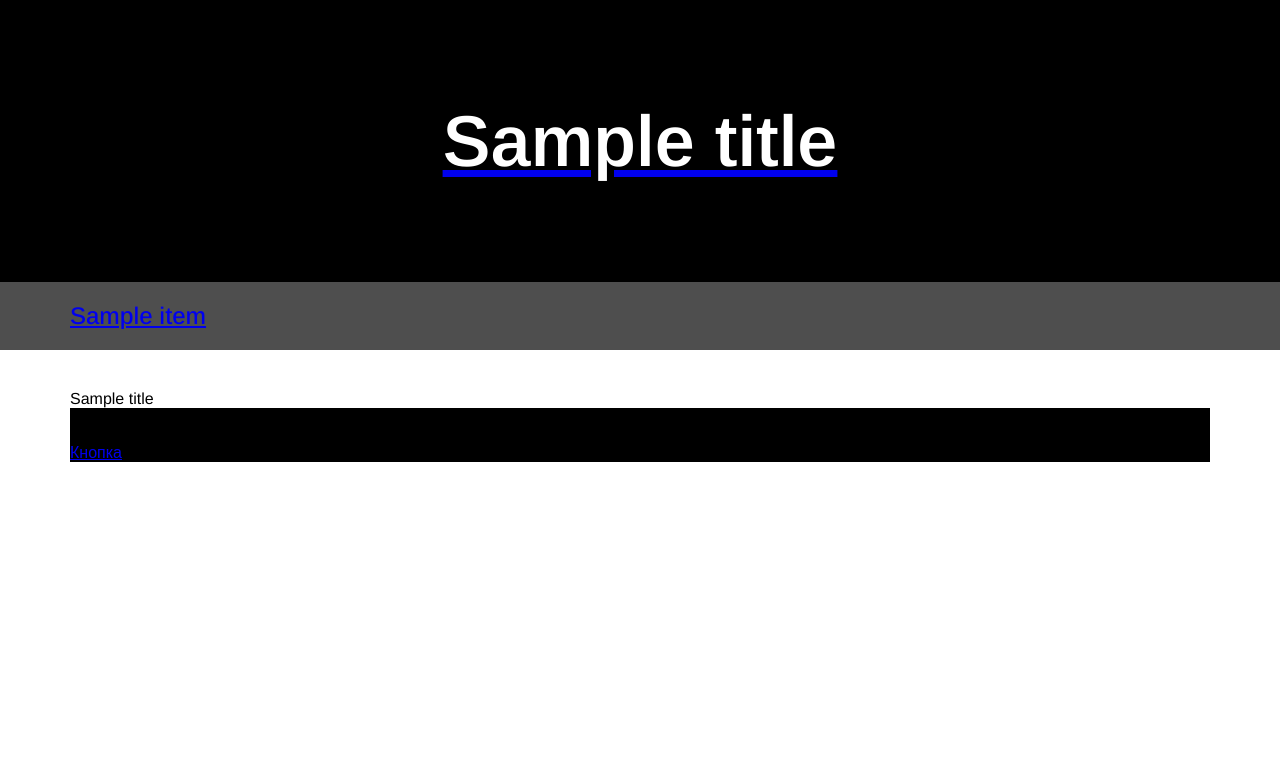
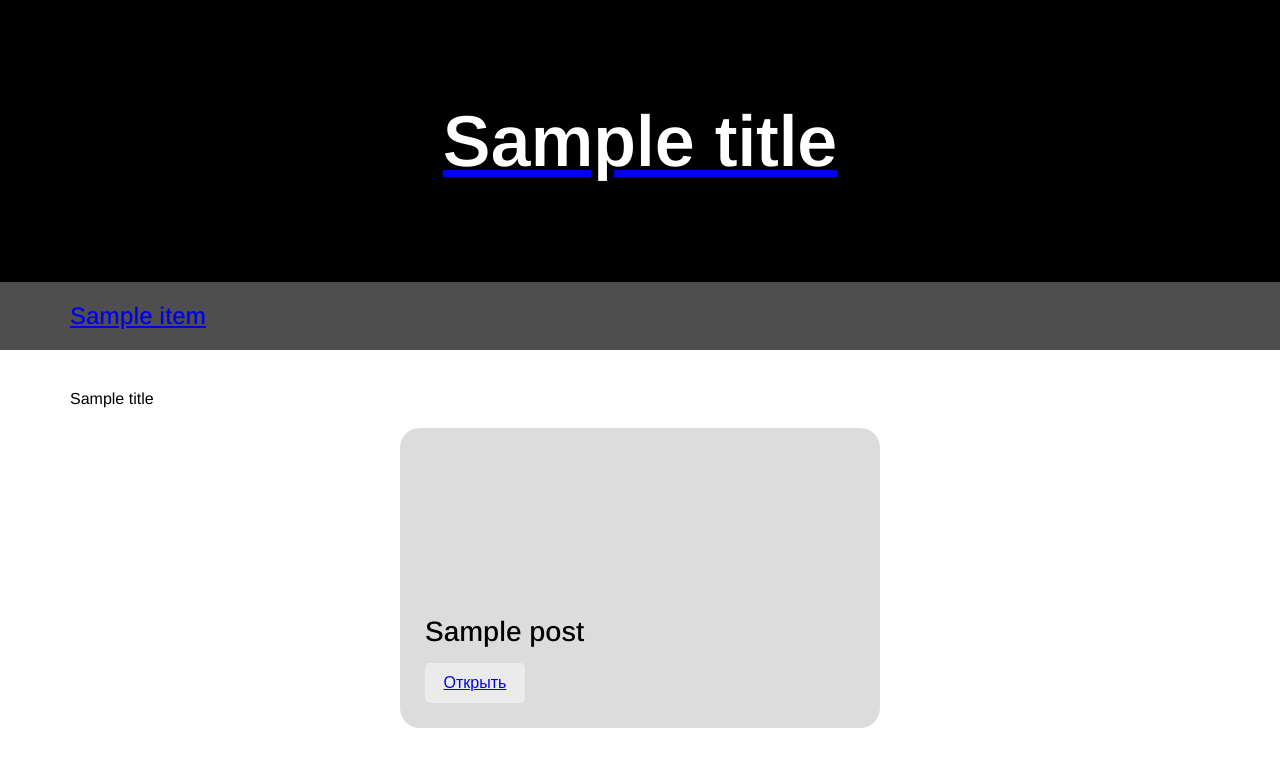
Before and after one commit to XvisionPro/FullStackApp, a Django app: template Backend/personalsite/blog/templates/blog/portfolio.html in a window 1280 px wide. Shown: the top 767 px of the page. Run offline with Django 4.2, Linux system fonts and the light colour scheme; tables that the repository leaves empty hold one stand-in row (values such as "Sample post"); the template is opened without the code that fills it: values that come from a table or form of the project are taken from there, most other values are stand-ins (such as "Sample title", 1, 10 or a date in 2020).

Commit message:
Add cards

```diff
--- a/Backend/personalsite/blog/models.py
+++ b/Backend/personalsite/blog/models.py
@@ -7,10 +7,11 @@ from django.utils.translation import gettext_lazy as _
 
 # Create your models here.
 
-class User(AbstractBaseUser):
-    username = None
-    email = models.EmailField(_('email_address'), unique=True, max_length = 200)
+class CustomUser(AbstractBaseUser):
+    username = models.CharField(max_length=50, unique=True,verbose_name='Имя пользователя')
     welcomeCode = models.CharField(verbose_name='Код приглашения',unique=True, max_length=50, null=True)
+
+    USERNAME_FIELD = 'username'
 
     def __str__(self):
         return self.username
--- /dev/null
+++ b/Backend/personalsite/blog/static/blog/css/posts.css
@@ -0,0 +1,23 @@
+.portfolio__posts{
+    display: flex;
+    justify-content: space-around;
+    margin: 20px;
+    gap: 20px;
+}
+
+.portfolio__post{
+    display: flex;
+    flex-direction: column;
+    gap: 15px;
+    width: 30em;
+    height: 300px;
+    padding: 25px;
+    border-radius: 20px;
+    background-color: gainsboro;
+    justify-content: flex-end;
+}
+
+.post__title{
+    font-size: 28px;
+    font-weight: 500;
+}
--- a/Backend/personalsite/blog/static/blog/css/style.css
+++ b/Backend/personalsite/blog/static/blog/css/style.css
@@ -1,4 +1,6 @@
 @import url('https://fonts.googleapis.com/css2?family=Arimo:wght@400;500;600;700&display=swap');
+@import url('./posts.css');
+
 
 *, *::before, *::after {
     padding: 0;
@@ -58,6 +60,12 @@
     font-weight: 500;
 }
 
-.portfolio__posts{
-    background-color: black;
+.btn{
+    display: flex;
+    width: 100px;
+    height: 40px;
+    background-color: #ecebeb;
+    border-radius: 5px;
+    justify-content: center;
+    align-items: center;
 }
--- a/Backend/personalsite/blog/templates/blog/portfolio.html
+++ b/Backend/personalsite/blog/templates/blog/portfolio.html
@@ -8,7 +8,7 @@
         <div class="portfolio__post">
             <img src="#" alt="">
             <p class="post__title">{{p.title}}</p>
-            <a href="{{p.get_absolute_url}}" class="post__btn btn">Кнопка</a>
+            <a href="{{p.get_absolute_url}}" class="post__btn btn">Открыть</a>
         </div>
         {% endfor %}
     </div>
--- a/Backend/personalsite/personalsite/settings.py
+++ b/Backend/personalsite/personalsite/settings.py
@@ -119,7 +119,7 @@ AUTH_PASSWORD_VALIDATORS = [
 # Internationalization
 # https://docs.djangoproject.com/en/4.2/topics/i18n/
 
-LANGUAGE_CODE = 'en-us'
+LANGUAGE_CODE = 'ru-RU'
 
 TIME_ZONE = 'UTC'
 
@@ -127,6 +127,7 @@ USE_I18N = True
 
 USE_TZ = True
 
+#AUTH_USER_MODEL = 'blog.CustomUser'
 
 # Static files (CSS, JavaScript, Images)
 # https://docs.djangoproject.com/en/4.2/howto/static-files/
```
Also changed, not shown: Backend/personalsite/blog/migrations/0003_customuser_delete_user.py (added), Backend/personalsite/blog/migrations/0004_customuser_username.py (added), Backend/personalsite/blog/migrations/0005_alter_customuser_username.py (added).
